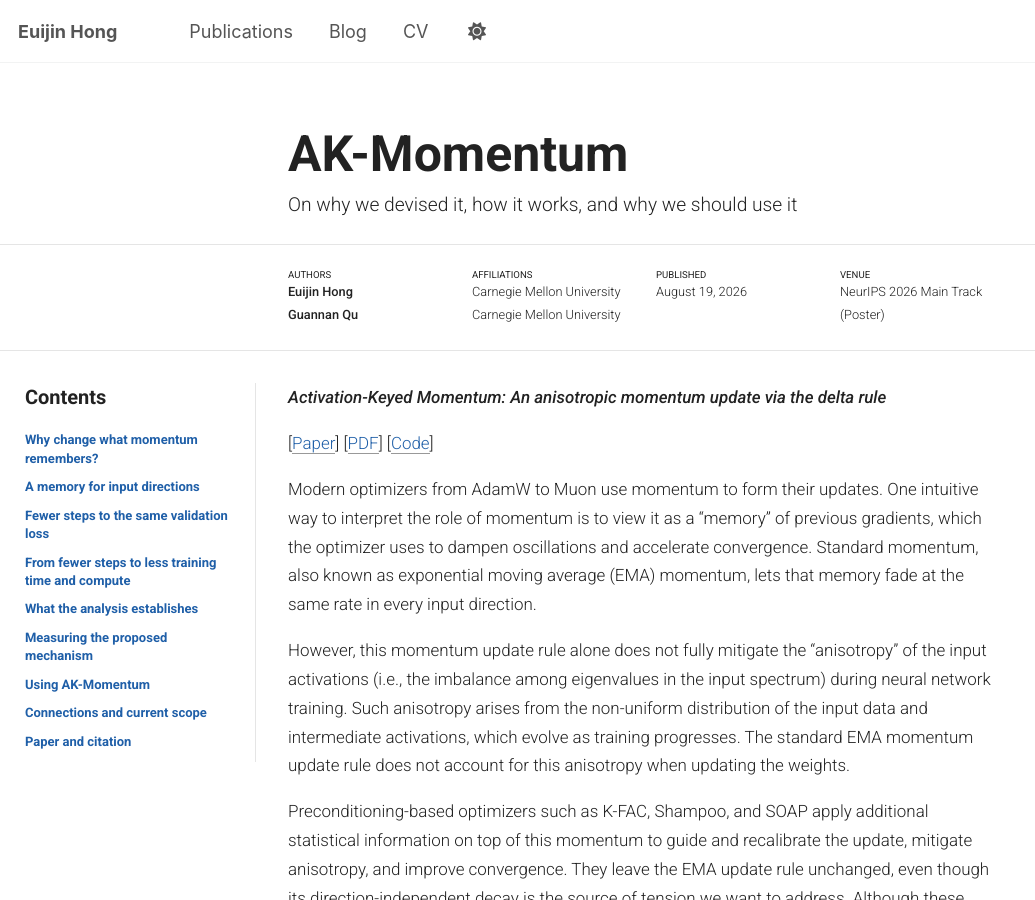
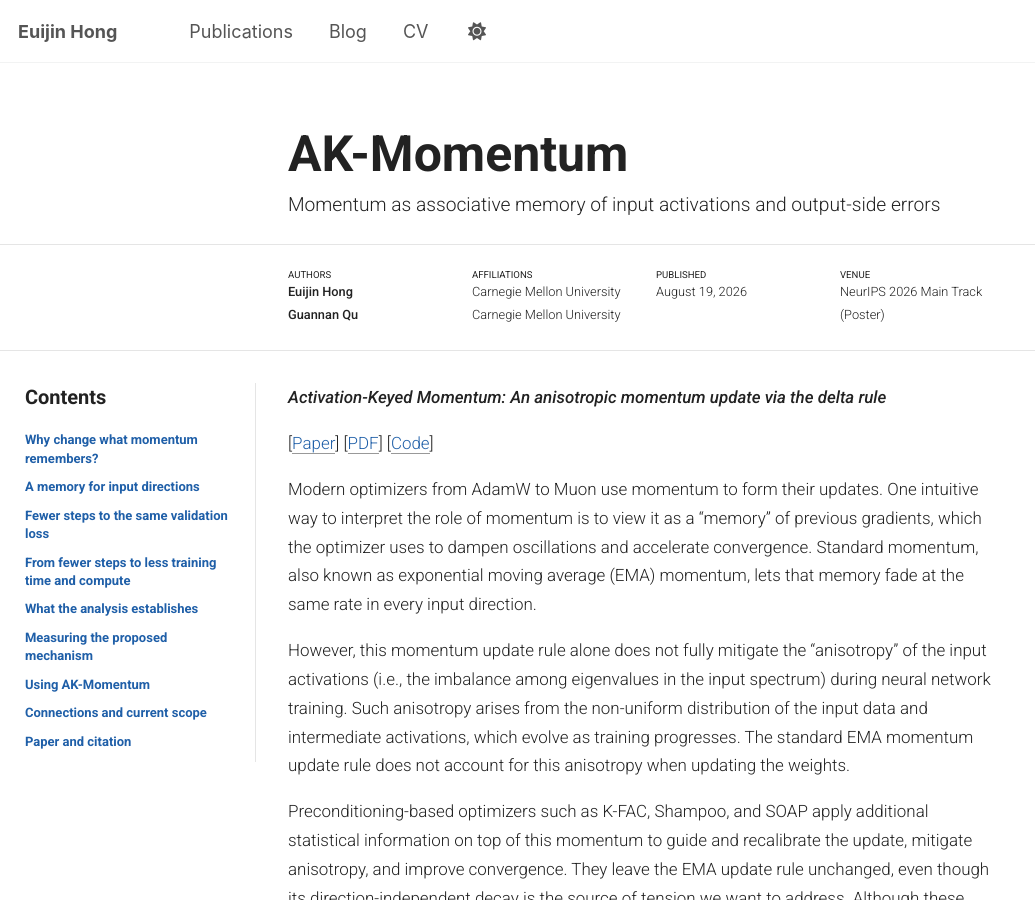
Before and after one commit to euijinh/euijinh.github.io, a Jekyll site: the page built from _posts/2026-08-19-ak-momentum.md, in a window 1280 px wide and 900 px high. Shown: the whole window, without its empty margins (0-1035 px from the left). Built offline with Jekyll 4.4.1, drawn with Linux system fonts in a browser that asks for light colours; a style sheet for code colours, icons or effects is not loaded.

Commit message:
Rewrite AK-Momentum blog description

```diff
--- a/_posts/2026-08-19-ak-momentum.md
+++ b/_posts/2026-08-19-ak-momentum.md
@@ -1,6 +1,6 @@
 ---
 title: 'AK-Momentum'
-description: 'On why we devised it, how it works, and why we should use it'
+description: 'Momentum as associative memory of input activations and output-side errors'
 date: 2026-08-19
 permalink: /posts/2026/08/ak-momentum/
 authors:
```
